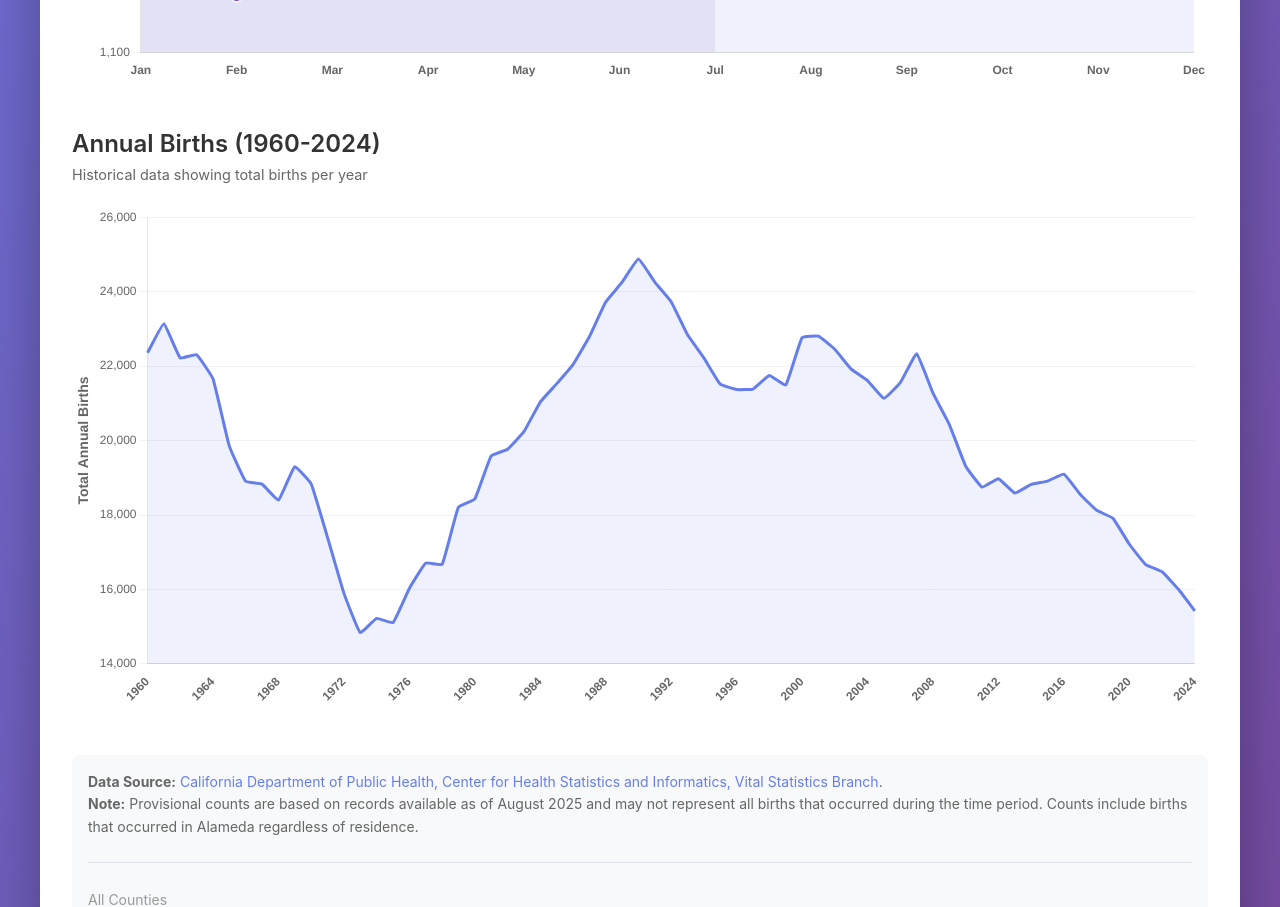
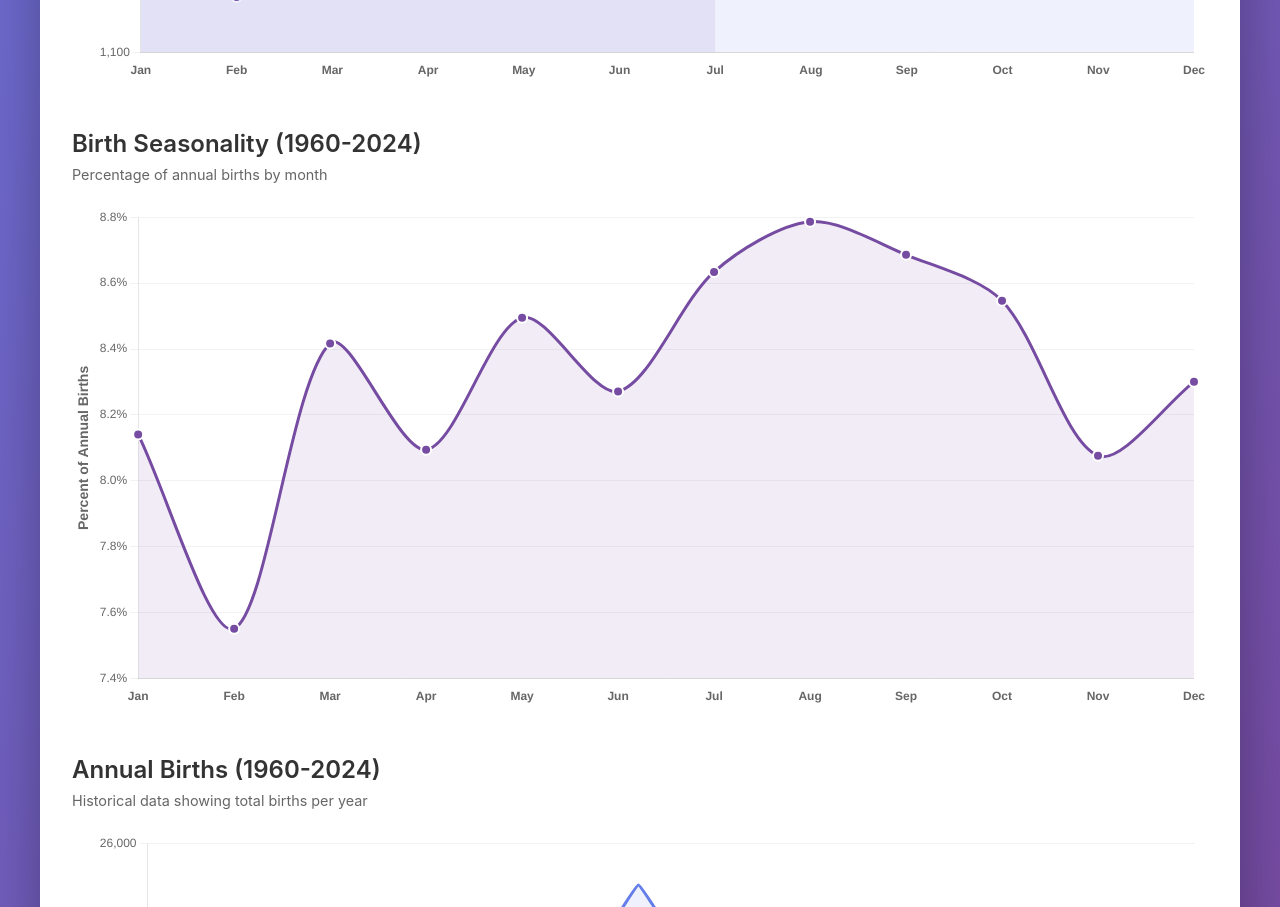
Before and after one commit to astromme/calbirths, a React (Vite) app: page /calbirths/county/alameda in a window 1280 px wide. Shown: the part 660-1567 px from the top of the page. Built offline with nearby package versions, Linux system fonts and the light colour scheme.

Commit message:
add chart showing seasonality

```diff
--- /dev/null
+++ b/src/components/SeasonalityChart.jsx
@@ -0,0 +1,152 @@
+import { Line } from 'react-chartjs-2';
+import {
+  Chart as ChartJS,
+  CategoryScale,
+  LinearScale,
+  PointElement,
+  LineElement,
+  Title,
+  Tooltip,
+  Legend,
+  Filler
+} from 'chart.js';
+
+ChartJS.register(
+  CategoryScale,
+  LinearScale,
+  PointElement,
+  LineElement,
+  Title,
+  Tooltip,
+  Legend,
+  Filler
+);
+
+const monthLabels = ['Jan', 'Feb', 'Mar', 'Apr', 'May', 'Jun', 'Jul', 'Aug', 'Sep', 'Oct', 'Nov', 'Dec'];
+
+export default function SeasonalityChart({ data }) {
+  // Calculate average births per month across all years (1960-2024)
+  const monthlyTotals = new Array(12).fill(0);
+  const monthlyYearCounts = new Array(12).fill(0);
+
+  data.forEach(record => {
+    // Only include data from 1960-2024 for complete years
+    if (record.year >= 1960 && record.year <= 2024) {
+      const monthIndex = record.month - 1;
+      monthlyTotals[monthIndex] += record.count;
+      monthlyYearCounts[monthIndex]++;
+    }
+  });
+
+  // Calculate averages
+  const monthlyAverages = monthlyTotals.map((total, index) =>
+    monthlyYearCounts[index] > 0 ? total / monthlyYearCounts[index] : 0
+  );
+
+  // Calculate total average births per year and convert to percentages
+  const totalAveragePerYear = monthlyAverages.reduce((sum, avg) => sum + avg, 0);
+  const monthlyPercentages = monthlyAverages.map(avg =>
+    totalAveragePerYear > 0 ? (avg / totalAveragePerYear) * 100 : 0
+  );
+
+  const chartData = {
+    labels: monthLabels,
+    datasets: [{
+      label: 'Percent of Annual Births',
+      data: monthlyPercentages,
+      borderColor: 'rgb(118, 75, 162)',
+      backgroundColor: 'rgba(118, 75, 162, 0.1)',
+      borderWidth: 3,
+      tension: 0.3,
+      fill: true,
+      pointRadius: 5,
+      pointHoverRadius: 7,
+      pointBackgroundColor: 'rgb(118, 75, 162)',
+      pointBorderColor: '#fff',
+      pointBorderWidth: 2
+    }]
+  };
+
+  const options = {
+    responsive: true,
+    maintainAspectRatio: false,
+    interaction: {
+      mode: 'index',
+      intersect: false
+    },
+    plugins: {
+      legend: {
+        display: false
+      },
+      tooltip: {
+        backgroundColor: 'rgba(0, 0, 0, 0.8)',
+        padding: 12,
+        titleFont: {
+          size: 14,
+          weight: 'bold'
+        },
+        bodyFont: {
+          size: 13
+        },
+        callbacks: {
+          label: function(context) {
+            const percentage = context.parsed.y;
+            const monthIndex = context.dataIndex;
+            const yearCount = monthlyYearCounts[monthIndex];
+            const avgBirths = monthlyAverages[monthIndex];
+            return [
+              `Percentage: ${percentage.toFixed(2)}%`,
+              `Average: ${Math.round(avgBirths).toLocaleString()} births`,
+              `Based on ${yearCount} years (1960-2024)`
+            ];
+          }
+        }
+      }
+    },
+    scales: {
+      x: {
+        grid: {
+          display: false
+        },
+        ticks: {
+          font: {
+            size: 12,
+            weight: 'bold'
+          }
+        }
+      },
+      y: {
+        beginAtZero: false,
+        grid: {
+          color: 'rgba(0, 0, 0, 0.05)'
+        },
+        ticks: {
+          font: {
+            size: 12
+          },
+          callback: function(value) {
+            return value.toFixed(1) + '%';
+          }
+        },
+        title: {
+          display: true,
+          text: 'Percent of Annual Births',
+          font: {
+            size: 14,
+            weight: 'bold'
+          }
+        }
+      }
+    }
+  };
+
+  return (
+    <div className="chart-section">
+      <h2 className="section-title">Birth Seasonality (1960-2024)</h2>
+      <p className="section-subtitle">Percentage of annual births by month</p>
+      <div className="chart-container">
+        <Line data={chartData} options={options} />
+      </div>
+    </div>
+  );
+}
--- a/src/pages/CountyPage.jsx
+++ b/src/pages/CountyPage.jsx
@@ -2,6 +2,7 @@ import { useEffect, useState } from 'react';
 import { useParams } from 'react-router-dom';
 import CountyNav from '../components/CountyNav';
 import MonthlyChart from '../components/MonthlyChart';
+import SeasonalityChart from '../components/SeasonalityChart';
 import AnnualChart from '../components/AnnualChart';
 import FeedbackButton from '../components/FeedbackButton';
 import { loadCountyData, slugToCountyName } from '../utils/dataLoader';
@@ -60,6 +61,7 @@ export default function CountyPage() {
       </div>
 
       <MonthlyChart data={data} />
+      <SeasonalityChart data={data} />
       <AnnualChart data={data} />
 
       <div className="data-source">
--- a/src/pages/HomePage.jsx
+++ b/src/pages/HomePage.jsx
@@ -1,6 +1,7 @@
 import { useEffect, useState } from 'react';
 import CountyNav from '../components/CountyNav';
 import MonthlyChart from '../components/MonthlyChart';
+import SeasonalityChart from '../components/SeasonalityChart';
 import AnnualChart from '../components/AnnualChart';
 import FeedbackButton from '../components/FeedbackButton';
 import { loadAggregateData } from '../utils/dataLoader';
@@ -52,6 +53,7 @@ export default function HomePage() {
       </div>
 
       <MonthlyChart data={data} />
+      <SeasonalityChart data={data} />
       <AnnualChart data={data} />
 
       <div className="data-source">
```
